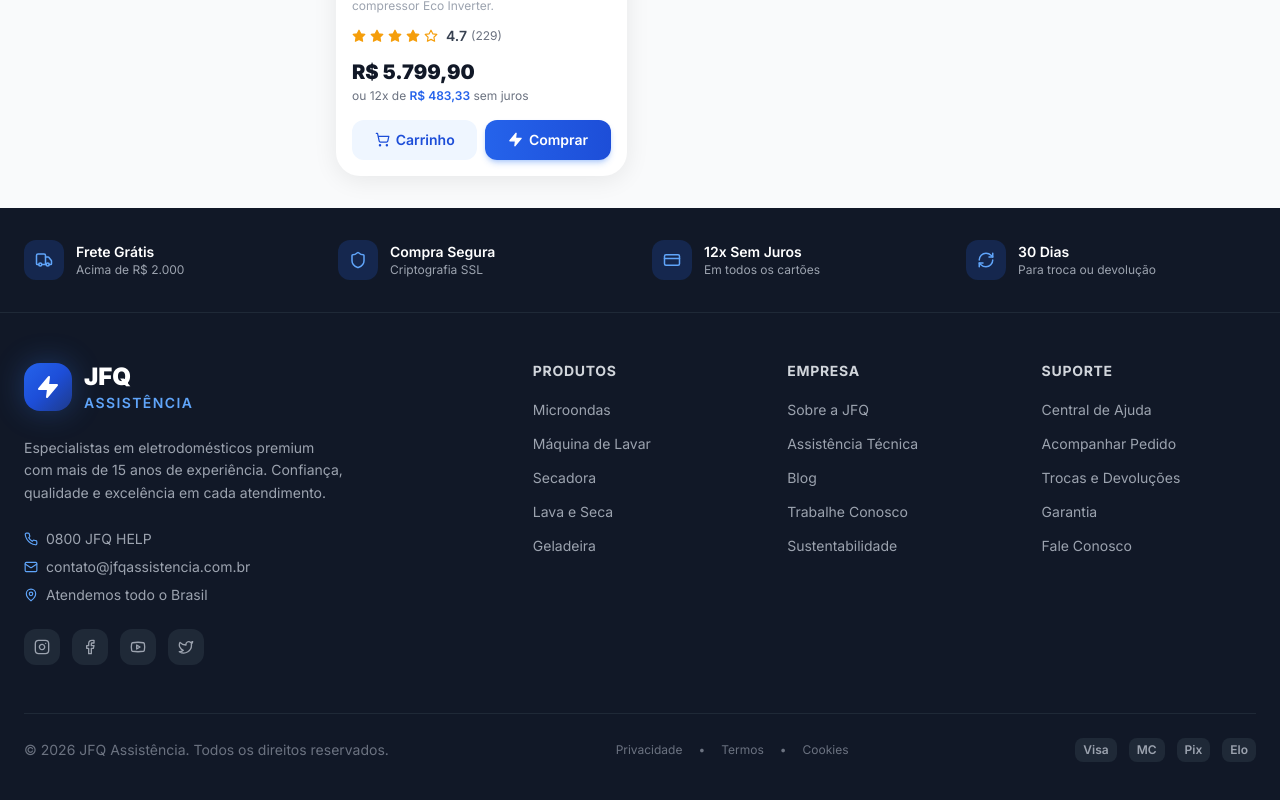
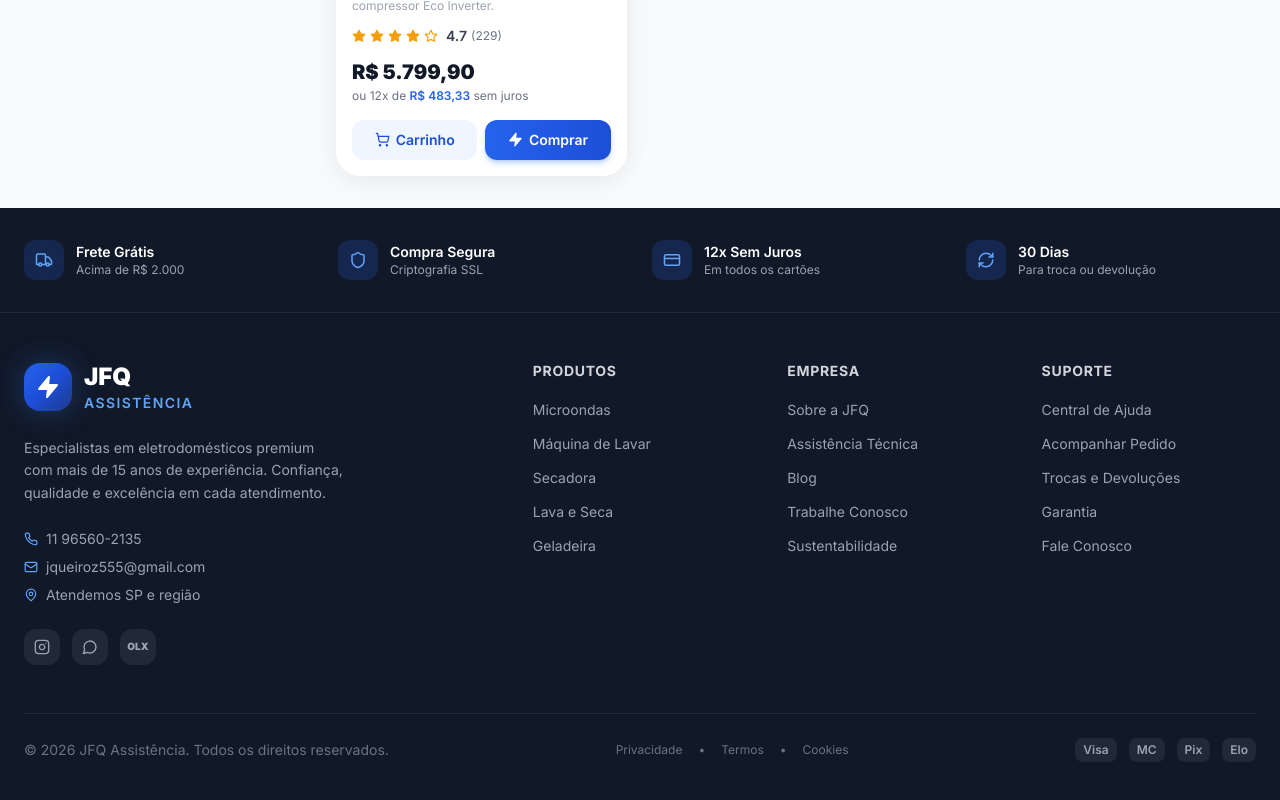
Before and after one commit to QueirozMoura/assistencia-tecnica, a React (Vite) app: page /assistencia-tecnica/produtos in a window 1280 px wide. Shown: the part 3867-4667 px from the top of the page. Built offline with nearby package versions, Linux system fonts and the light colour scheme.

Commit message:
Atualiza footer, marcas e imagens dos produtos

```diff
--- a/src/components/home/Brands.tsx
+++ b/src/components/home/Brands.tsx
@@ -6,7 +6,6 @@ const brands = [
   { name: 'LG', bg: 'from-red-600 to-red-800' },
   { name: 'Electrolux', bg: 'from-teal-600 to-teal-800' },
   { name: 'Brastemp', bg: 'from-blue-700 to-indigo-900' },
-  { name: 'Whirlpool', bg: 'from-indigo-600 to-indigo-800' },
   { name: 'Consul', bg: 'from-slate-600 to-slate-800' },
 ];
 
--- a/src/components/layout/Footer.tsx
+++ b/src/components/layout/Footer.tsx
@@ -1,6 +1,6 @@
 import React from 'react';
 import { Link } from 'react-router-dom';
-import { Zap, Instagram, Facebook, Youtube, Twitter, MapPin, Phone, Mail, Shield, Truck, CreditCard, RefreshCw } from 'lucide-react';
+import { Zap, Instagram, MessageCircle, MapPin, Phone, Mail, Shield, Truck, CreditCard, RefreshCw } from 'lucide-react';
 import { categoryLabels } from '../../data/products';
 
 const footerLinks = {
@@ -29,6 +29,23 @@ const benefits = [
   { icon: Shield, title: 'Compra Segura', description: 'Criptografia SSL' },
   { icon: CreditCard, title: '12x Sem Juros', description: 'Em todos os cartões' },
   { icon: RefreshCw, title: '30 Dias', description: 'Para troca ou devolução' },
+];
+
+const socialLinks = [
+  {
+    label: 'Instagram',
+    href: 'https://www.instagram.com/josue_f_queiroz',
+    icon: Instagram,
+  },
+  {
+    label: 'WhatsApp',
+    href: 'https://wa.me/5511965602135',
+    icon: MessageCircle,
+  },
+  {
+    label: 'OLX',
+    href: 'https://www.olx.com.br/',
+  },
 ];
 
 export function Footer() {
@@ -74,28 +91,38 @@ export function Footer() {
             </p>
 
             <div className="space-y-2 mb-6">
-              <a href="tel:08000000000" className="flex items-center gap-2 text-sm text-gray-400 hover:text-white transition-colors">
+              <a href="tel:11965602135" className="flex items-center gap-2 text-sm text-gray-400 hover:text-white transition-colors">
                 <Phone size={14} className="text-blue-400" />
-                0800 JFQ HELP
+                11 96560-2135
               </a>
-              <a href="mailto:contato@jfqassistencia.com.br" className="flex items-center gap-2 text-sm text-gray-400 hover:text-white transition-colors">
+              <a href="mailto:jqueiroz555@gmail.com" className="flex items-center gap-2 text-sm text-gray-400 hover:text-white transition-colors">
                 <Mail size={14} className="text-blue-400" />
-                contato@jfqassistencia.com.br
+                jqueiroz555@gmail.com
               </a>
               <span className="flex items-center gap-2 text-sm text-gray-400">
                 <MapPin size={14} className="text-blue-400" />
-                Atendemos todo o Brasil
+                Atendemos SP e região
               </span>
             </div>
 
             <div className="flex gap-3">
-              {[Instagram, Facebook, Youtube, Twitter].map((Icon, i) => (
-                <button
-                  key={i}
+              {socialLinks.map(({ label, href, icon: Icon }) => (
+                <a
+                  key={label}
+                  href={href}
+                  target="_blank"
+                  rel="noopener noreferrer"
+                  aria-label={label}
                   className="w-9 h-9 rounded-xl bg-gray-800 hover:bg-blue-600 flex items-center justify-center transition-colors group"
                 >
-                  <Icon size={16} className="text-gray-400 group-hover:text-white transition-colors" />
-                </button>
+                  {Icon ? (
+                    <Icon size={16} className="text-gray-400 group-hover:text-white transition-colors" />
+                  ) : (
+                    <span className="text-[10px] font-black text-gray-400 group-hover:text-white transition-colors">
+                      {label}
+                    </span>
+                  )}
+                </a>
               ))}
             </div>
           </div>
```
